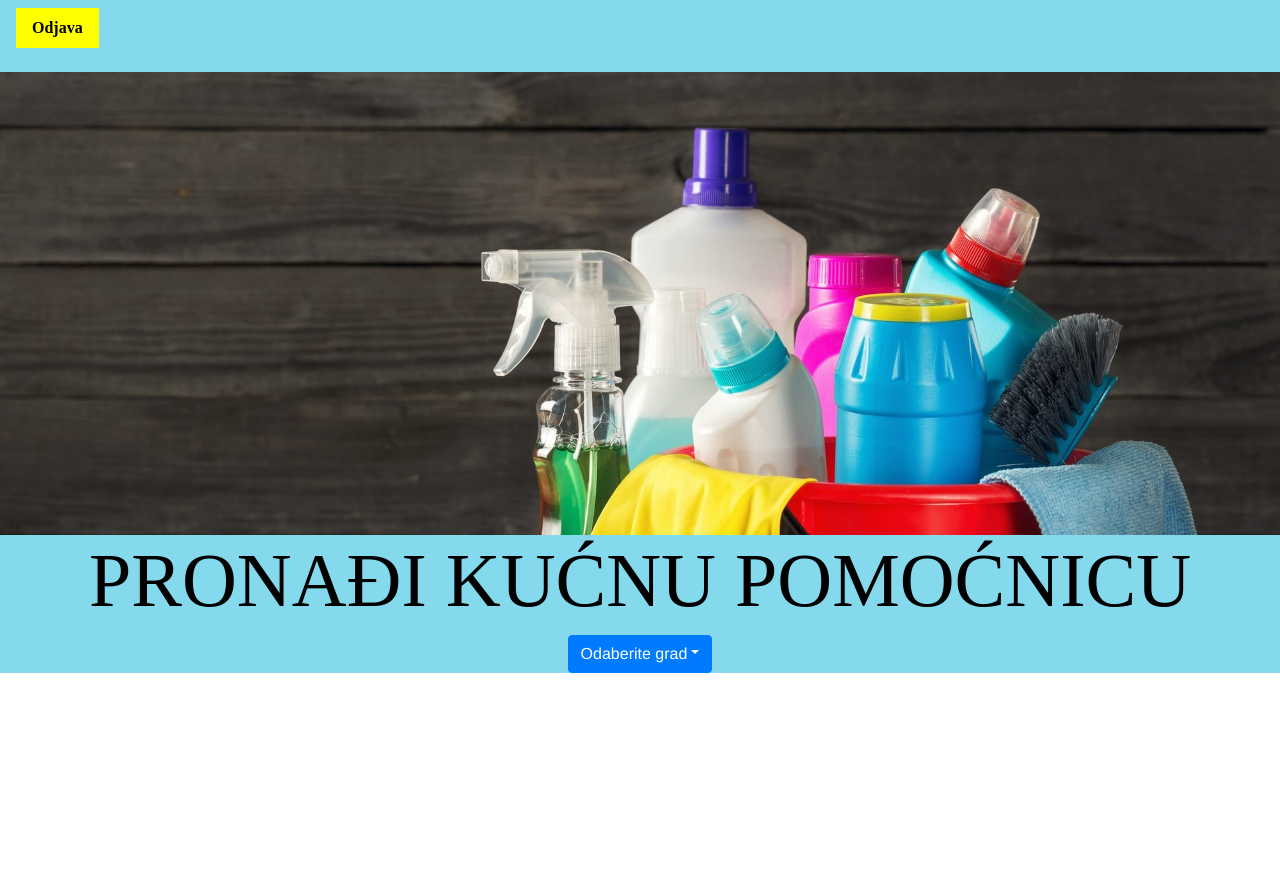
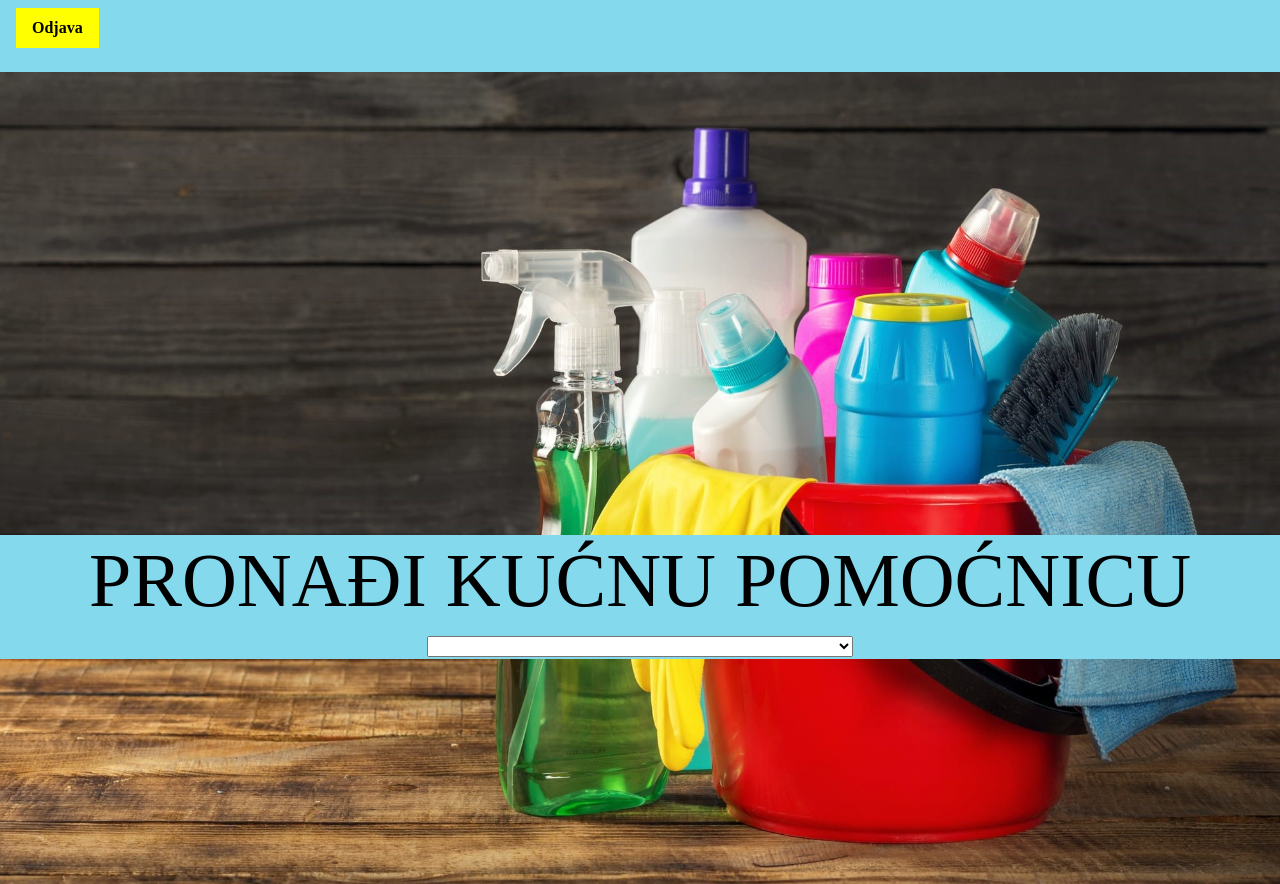
Before and after one commit to Gordana1508/PI-pronadikucnupomocnicu, a Vue app: page /Pretraga in a window 1280 px wide. Before the commit the page ends 800 px from the top, so only its background shows below. Built offline with nearby package versions, Linux system fonts and the light colour scheme.

Commit message:
Rad na aplikaciji

```diff
--- a/src/views/Pretraga.vue
+++ b/src/views/Pretraga.vue
@@ -11,16 +11,17 @@
         </div>
         <img src="@/assets/slika1.jpg" class="img-fluid">
         <h1>PRONAĐI KUĆNU POMOĆNICU</h1>
-    <div class="dropdown">
-        <button class="btn btn-primary dropdown-toggle" type="button" id="">
-        Odaberite grad</button>
-        <ul class="dropdown-menu">
-            <li><a class="dropdown-item">Slavonski Brod</a></li>
-            <li><a class="dropdown-item">Osijek</a></li>
-            <li><a class="dropdown-item">Požega</a></li>
-            <li><a class="dropdown-item">Nova Gradiška</a></li>
-        </ul>
-    </div>
+        <div>
+        <select v-model="grad" class="col-md-4" aria-label="Odaberi grad">
+            <option selected>Odaberi grad</option>
+            <option value="slavonskibrod">Slavonski Brod</option>
+            <option value="osijek">Osijek</option>
+            <option value="pozega">Požega</option>
+            <option value="novagradiska">Nova Gradiška</option>
+            <option value="dakovo">Đakovo</option>
+        </select>
+        </div>
+        <img src="@/assets/slika3.jpg" class="img-fluid">
     </div>
 </template>
 
@@ -36,7 +37,7 @@ export default {
   height: fit-content;
   background-color:rgba(128, 216, 236, 0.97);;
   background-attachment: fixed;
-  border-radius: undefinedpx 0 0 0;
+
 }
 
 h1 {
@@ -59,4 +60,6 @@ h1 {
     font-family: 'Times New Roman';
     font-weight: bold;
 }
+
+
 </style>
```
Also changed, not shown: 1 other file (tests, documents, lock files or other folders).
